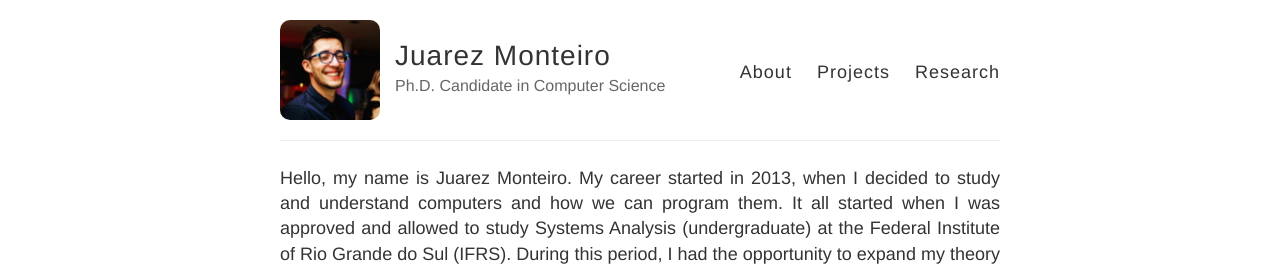
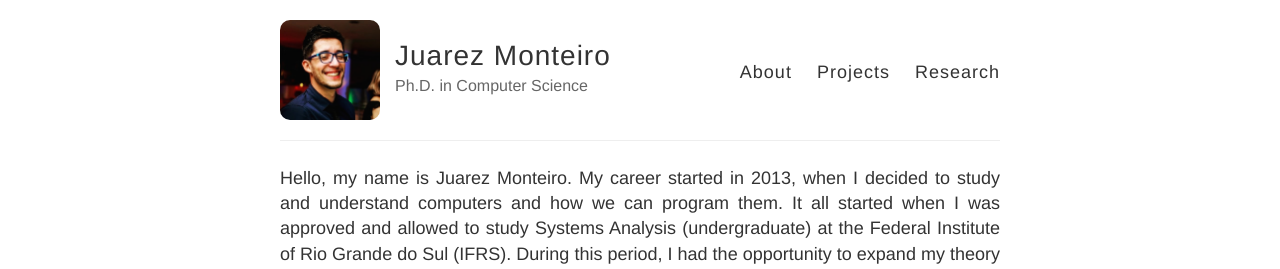
Before and after one commit to jrzmnt/jrzmnt.github.io, a Jekyll site: the page built from index.html, in a window 1280 px wide. Shown: the top 269 px of the page. Built offline with Jekyll 4.4.1, drawn with Linux system fonts in a browser that asks for light colours.

Commit message:
Update _config.yml

```diff
--- a/_config.yml
+++ b/_config.yml
@@ -6,7 +6,7 @@
 name: Juarez Monteiro
 
 # Short bio or description (displayed in the header)
-description: Ph.D. Candidate in Computer Science
+description: Ph.D. in Computer Science
 
 # URL of your avatar or profile pic (you could use your GitHub profile pic)
 avatar: https://github.com/jrzmnt/jrzmnt.github.io/raw/master/images/jrz.gif
```
